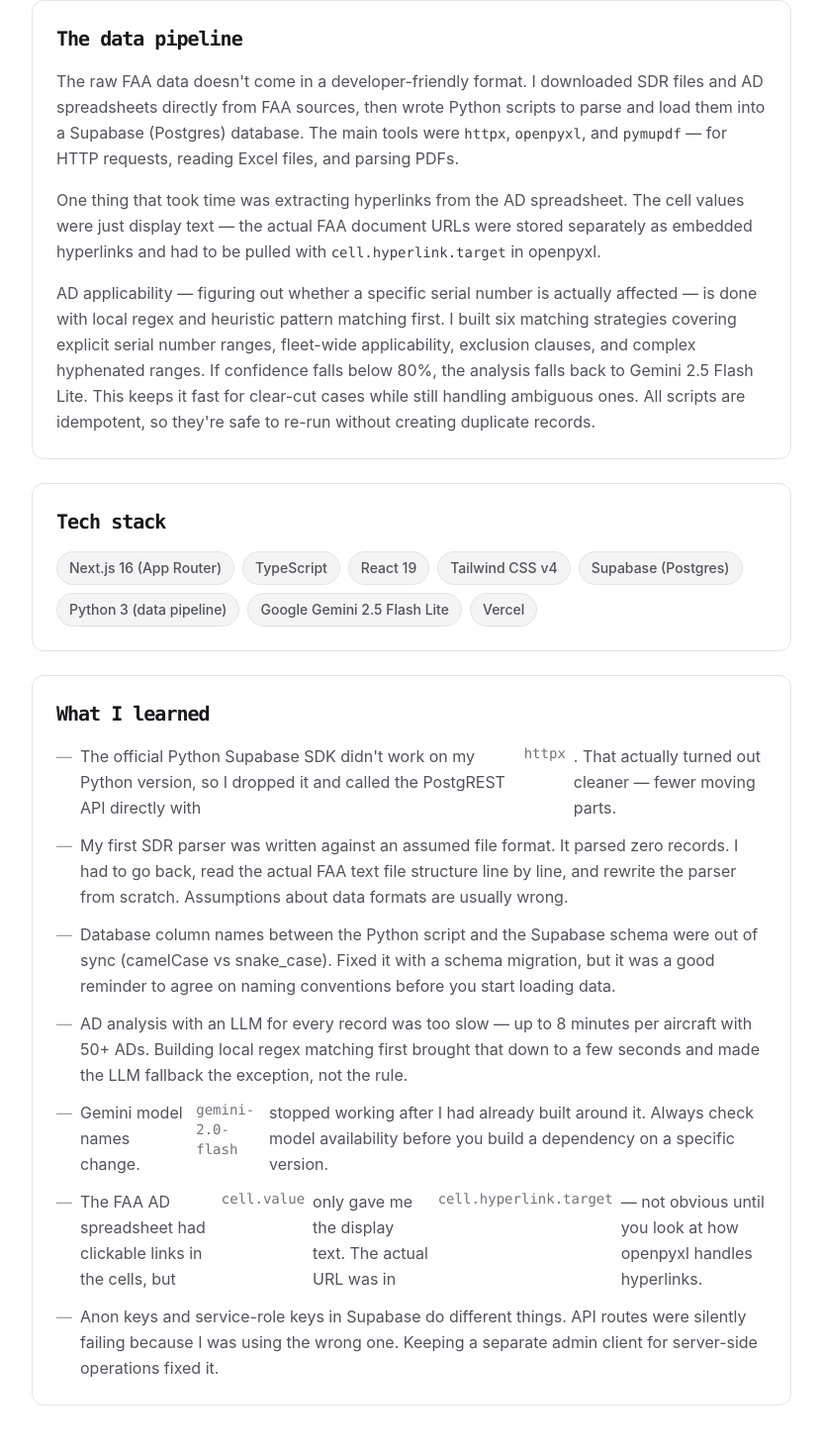
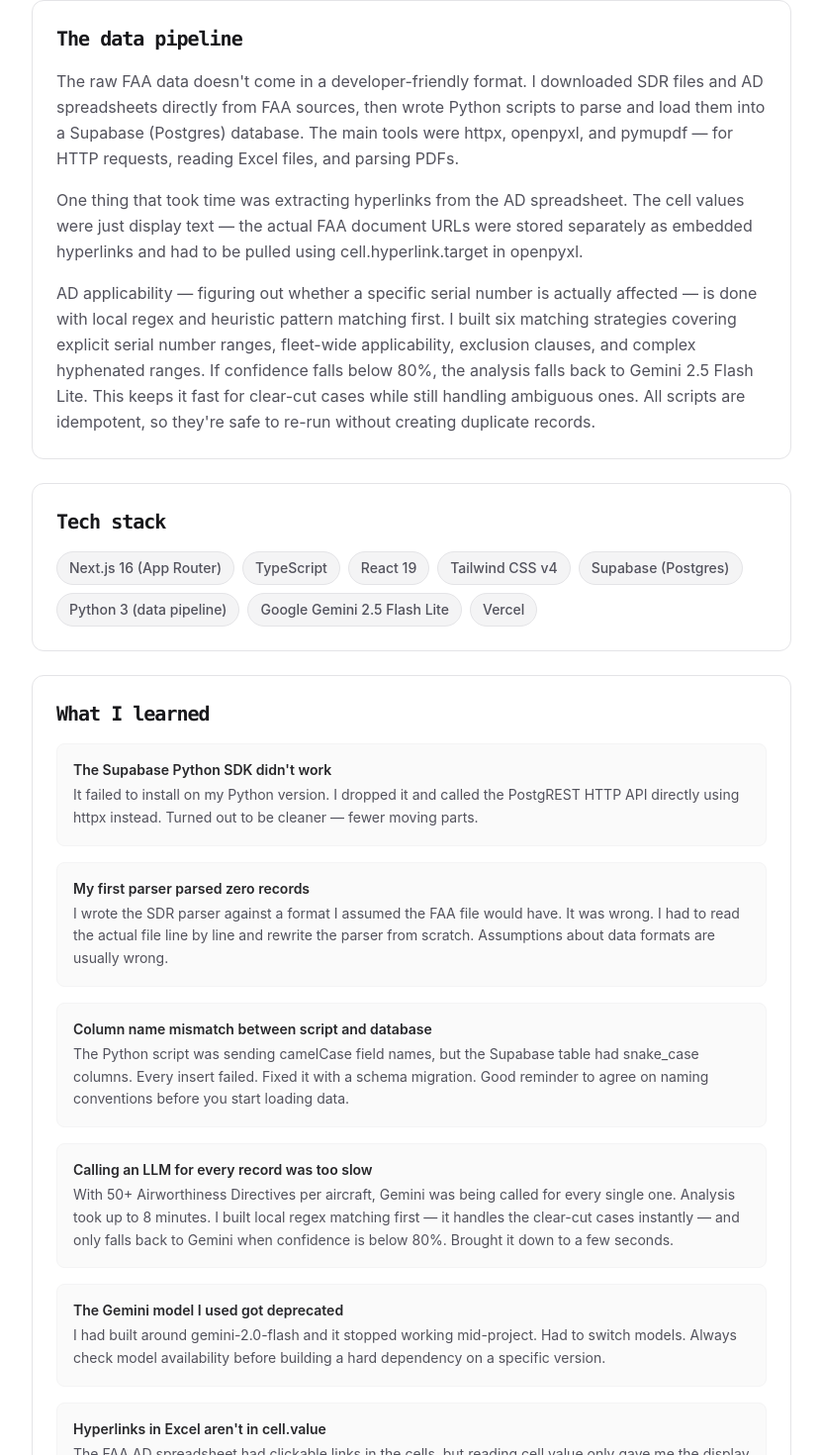
Before and after one commit to sabbasov/sabbasov.com, a Next.js app: page /aeroguard in a window 1280 px wide. Shown: the part 785-2255 px from the top of the page at 99% size, without its empty margins (224-1055 px from the left). Built offline with nearby package versions, Linux system fonts and the light colour scheme.

Commit message:
Update page.tsx content

```diff
--- a/app/aeroguard/page.tsx
+++ b/app/aeroguard/page.tsx
@@ -2,9 +2,11 @@
 
 import { motion } from 'framer-motion';
 import Link from 'next/link';
+import { Github } from 'lucide-react';
 import Header from '../components/header';
 import Footer from '../components/footer';
 import Contact from '../components/contact';
+import ScrollToTop from '../components/scroll-to-top';
 
 const techStack = [
   'Next.js 16 (App Router)',
@@ -15,6 +17,37 @@
   'Python 3 (data pipeline)',
   'Google Gemini 2.5 Flash Lite',
   'Vercel',
+];
+
+const lessons = [
+  {
+    title: 'The Supabase Python SDK didn\'t work',
+    body: 'It failed to install on my Python version. I dropped it and called the PostgREST HTTP API directly using httpx instead. Turned out to be cleaner — fewer moving parts.',
+  },
+  {
+    title: 'My first parser parsed zero records',
+    body: 'I wrote the SDR parser against a format I assumed the FAA file would have. It was wrong. I had to read the actual file line by line and rewrite the parser from scratch. Assumptions about data formats are usually wrong.',
+  },
+  {
+    title: 'Column name mismatch between script and database',
+    body: 'The Python script was sending camelCase field names, but the Supabase table had snake_case columns. Every insert failed. Fixed it with a schema migration. Good reminder to agree on naming conventions before you start loading data.',
+  },
+  {
+    title: 'Calling an LLM for every record was too slow',
+    body: 'With 50+ Airworthiness Directives per aircraft, Gemini was being called for every single one. Analysis took up to 8 minutes. I built local regex matching first — it handles the clear-cut cases instantly — and only falls back to Gemini when confidence is below 80%. Brought it down to a few seconds.',
+  },
+  {
+    title: 'The Gemini model I used got deprecated',
+    body: 'I had built around gemini-2.0-flash and it stopped working mid-project. Had to switch models. Always check model availability before building a hard dependency on a specific version.',
+  },
+  {
+    title: 'Hyperlinks in Excel aren\'t in cell.value',
+    body: 'The FAA AD spreadsheet had clickable links in the cells, but reading cell.value only gave me the display text. The actual URL was stored separately and had to be accessed via cell.hyperlink.target in openpyxl. Not obvious until you look at how it handles hyperlinks.',
+  },
+  {
+    title: 'Anon keys and service-role keys do different things',
+    body: 'My API routes were using the public anon key, which has Row Level Security restrictions. They were silently failing. Fixed it by creating a separate Supabase admin client with the service-role key for server-side calls only.',
+  },
 ];
 
 const AeroGuardPage = () => {
@@ -47,7 +80,7 @@
             </p>
             <div className="mt-6 flex flex-wrap gap-3">
               <a
-                href="https://aeroguard.sabbasov.com"
+                href="https://aeroguard-gamma.vercel.app/"
                 target="_blank"
                 rel="noopener noreferrer"
                 className="inline-block bg-[#355872] text-white font-medium px-6 py-2.5 rounded-lg hover:bg-[#2a4356] transition-colors duration-300 shadow-lg shadow-[#355872]/20"
@@ -58,9 +91,10 @@
                 href="https://github.com/sabbasov/aeroguard"
                 target="_blank"
                 rel="noopener noreferrer"
-                className="inline-block bg-zinc-100 dark:bg-zinc-800 text-zinc-900 dark:text-white font-medium px-6 py-2.5 rounded-lg border border-zinc-200 dark:border-zinc-700 hover:bg-zinc-200 dark:hover:bg-zinc-700 transition-colors duration-300"
+                className="inline-flex items-center gap-2 bg-zinc-100 dark:bg-zinc-800 text-zinc-900 dark:text-white font-medium px-6 py-2.5 rounded-lg border border-zinc-200 dark:border-zinc-700 hover:bg-zinc-200 dark:hover:bg-zinc-700 transition-colors duration-300"
               >
-                GitHub →
+                <Github size={16} />
+                GitHub
               </a>
             </div>
           </motion.div>
@@ -94,10 +128,10 @@
             <h2 className="text-xl font-bold text-zinc-900 dark:text-white font-mono tracking-tighter">The data pipeline</h2>
             <div className="mt-4 space-y-4 text-zinc-600 dark:text-zinc-400 leading-relaxed">
               <p>
-                The raw FAA data doesn't come in a developer-friendly format. I downloaded SDR files and AD spreadsheets directly from FAA sources, then wrote Python scripts to parse and load them into a Supabase (Postgres) database. The main tools were <span className="font-mono text-sm text-zinc-700 dark:text-zinc-300">httpx</span>, <span className="font-mono text-sm text-zinc-700 dark:text-zinc-300">openpyxl</span>, and <span className="font-mono text-sm text-zinc-700 dark:text-zinc-300">pymupdf</span> — for HTTP requests, reading Excel files, and parsing PDFs.
+                The raw FAA data doesn't come in a developer-friendly format. I downloaded SDR files and AD spreadsheets directly from FAA sources, then wrote Python scripts to parse and load them into a Supabase (Postgres) database. The main tools were httpx, openpyxl, and pymupdf — for HTTP requests, reading Excel files, and parsing PDFs.
               </p>
               <p>
-                One thing that took time was extracting hyperlinks from the AD spreadsheet. The cell values were just display text — the actual FAA document URLs were stored separately as embedded hyperlinks and had to be pulled with <span className="font-mono text-sm text-zinc-700 dark:text-zinc-300">cell.hyperlink.target</span> in openpyxl.
+                One thing that took time was extracting hyperlinks from the AD spreadsheet. The cell values were just display text — the actual FAA document URLs were stored separately as embedded hyperlinks and had to be pulled using cell.hyperlink.target in openpyxl.
               </p>
               <p>
                 AD applicability — figuring out whether a specific serial number is actually affected — is done with local regex and heuristic pattern matching first. I built six matching strategies covering explicit serial number ranges, fleet-wide applicability, exclusion clauses, and complex hyphenated ranges. If confidence falls below 80%, the analysis falls back to Gemini 2.5 Flash Lite. This keeps it fast for clear-cut cases while still handling ambiguous ones. All scripts are idempotent, so they're safe to re-run without creating duplicate records.
@@ -131,42 +165,24 @@
             className="mt-6 bg-white dark:bg-zinc-900/50 p-6 rounded-xl border border-zinc-200 dark:border-zinc-800"
           >
             <h2 className="text-xl font-bold text-zinc-900 dark:text-white font-mono tracking-tighter">What I learned</h2>
-            <ul className="mt-4 space-y-3 text-zinc-600 dark:text-zinc-400 leading-relaxed list-none">
-              <li className="flex gap-2">
-                <span className="text-zinc-400 shrink-0">—</span>
-                The official Python Supabase SDK didn't work on my Python version, so I dropped it and called the PostgREST API directly with <span className="font-mono text-sm text-zinc-500 dark:text-zinc-400">httpx</span>. That actually turned out cleaner — fewer moving parts.
-              </li>
-              <li className="flex gap-2">
-                <span className="text-zinc-400 shrink-0">—</span>
-                My first SDR parser was written against an assumed file format. It parsed zero records. I had to go back, read the actual FAA text file structure line by line, and rewrite the parser from scratch. Assumptions about data formats are usually wrong.
-              </li>
-              <li className="flex gap-2">
-                <span className="text-zinc-400 shrink-0">—</span>
-                Database column names between the Python script and the Supabase schema were out of sync (camelCase vs snake_case). Fixed it with a schema migration, but it was a good reminder to agree on naming conventions before you start loading data.
-              </li>
-              <li className="flex gap-2">
-                <span className="text-zinc-400 shrink-0">—</span>
-                AD analysis with an LLM for every record was too slow — up to 8 minutes per aircraft with 50+ ADs. Building local regex matching first brought that down to a few seconds and made the LLM fallback the exception, not the rule.
-              </li>
-              <li className="flex gap-2">
-                <span className="text-zinc-400 shrink-0">—</span>
-                Gemini model names change. <span className="font-mono text-sm text-zinc-500 dark:text-zinc-400">gemini-2.0-flash</span> stopped working after I had already built around it. Always check model availability before you build a dependency on a specific version.
-              </li>
-              <li className="flex gap-2">
-                <span className="text-zinc-400 shrink-0">—</span>
-                The FAA AD spreadsheet had clickable links in the cells, but <span className="font-mono text-sm text-zinc-500 dark:text-zinc-400">cell.value</span> only gave me the display text. The actual URL was in <span className="font-mono text-sm text-zinc-500 dark:text-zinc-400">cell.hyperlink.target</span> — not obvious until you look at how openpyxl handles hyperlinks.
-              </li>
-              <li className="flex gap-2">
-                <span className="text-zinc-400 shrink-0">—</span>
-                Anon keys and service-role keys in Supabase do different things. API routes were silently failing because I was using the wrong one. Keeping a separate admin client for server-side operations fixed it.
-              </li>
-            </ul>
+            <div className="mt-4 space-y-4">
+              {lessons.map((lesson, index) => (
+                <div
+                  key={index}
+                  className="p-4 rounded-lg bg-zinc-50 dark:bg-zinc-800/50 border border-zinc-100 dark:border-zinc-700/50"
+                >
+                  <p className="text-sm font-semibold text-zinc-800 dark:text-zinc-200">{lesson.title}</p>
+                  <p className="mt-1 text-sm text-zinc-600 dark:text-zinc-400 leading-relaxed">{lesson.body}</p>
+                </div>
+              ))}
+            </div>
           </motion.div>
         </div>
 
         <Contact />
       </main>
       <Footer />
+      <ScrollToTop />
     </div>
   );
 };
```
